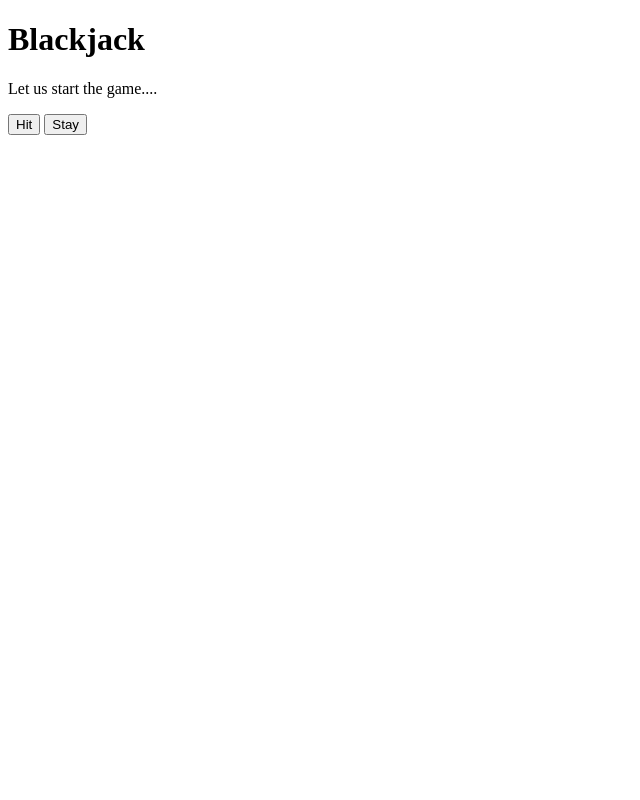
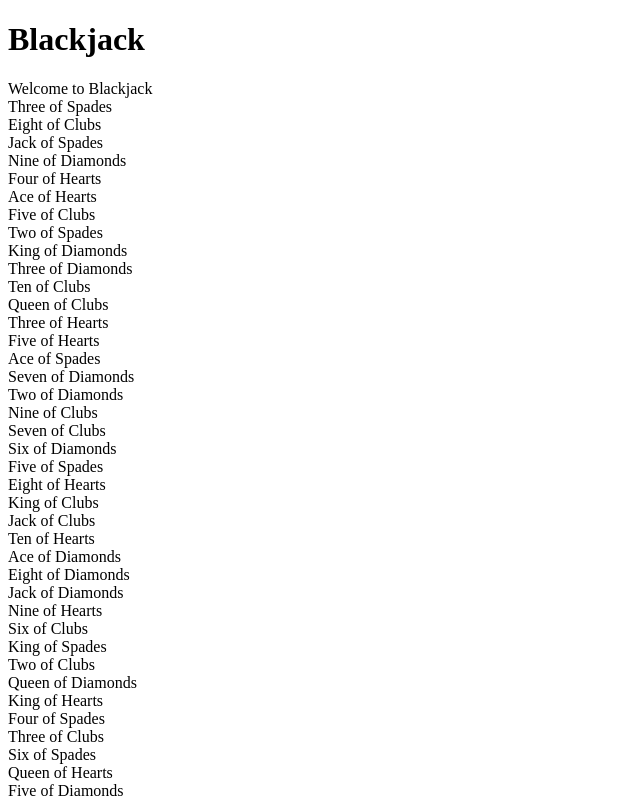
Before and after one commit to peterPalVanyo/pet-blackjack, a plain HTML site: page src/index.html in a window 1280 px wide. Both pictures are taken after a click on the button "New Game!". Shown: the top 800 px of the page, without its empty margins (0-640 px from the left). Drawn offline with Linux system fonts and the light colour scheme.

Commit message:
try the shuffle function

```diff
--- a/src/index.html
+++ b/src/index.html
@@ -7,9 +7,10 @@
 <body>
 
 
-<h1 id="title">Blackjack</h1>
+    <h1 id="title">Blackjack</h1>
+    <p id="text-area">Welcome to Blackjack</p>
 
-    <p id="text-area">Welcome to Blackjack</p>
+
     <button id="new-game-button">New Game!</button>
     <button id="hit-button">Hit</button>
     <button id="stay-button">Stay</button>
--- a/src/main.js
+++ b/src/main.js
@@ -2,22 +2,58 @@
 card game first attempt to pet project
  */
 
+
+//card variables
 let suits = ["Hearts", "Clubs", "Diamonds", "Spades"];
 let values = ["Ace", "King", "Queen", "Jack", "Ten", "Nine", "Eight", "Seven", "Six", "Five", "Four", "Three", "Two"];
 
+
+//dom variables
 let textArea = document.getElementById(`text-area`);
 let newGameButton = document.getElementById(`new-game-button`);
 let hitButton = document.getElementById(`hit-button`);
 let stayButton = document.getElementById(`stay-button`);
 
+
+//game variables
+let gameStarted = false,
+    gameOver = false,
+    playerWon = false,
+    dealerCards = [],
+    playerCards = [],
+    dealerScore = 0,
+    playerScore = 0,
+    deck = [];
+
+
 hitButton.style.display = `none`;
 stayButton.style.display = `none`;
+showStatus();
+
+
 newGameButton.addEventListener(`click`, function () {
-    textArea.innerText = `Let us start the game....`;
+    gameStarted = true;
+    gameOver = false;
+    playerWon = false;
+
+    deck = createDeck();
+    suffleDeck(deck);
+    playerCards = [getNextCard(), getNextCard()];
+    dealerCards = [getNextCard(), getNextCard()];
+
+    for (let i = 0; i < deck.length; i++) {
+        textArea.innerText += `\n` + getCardString(deck[i]);
+    }
+
     newGameButton.style.display = `none`;
     hitButton.style.display = `inline`;
     stayButton.style.display = `inline`;
+    showStatus();
 });
+
+
+
+//functions
 
 function createDeck() {
     let deck = [];
@@ -27,29 +63,36 @@ function createDeck() {
                 suit: suits[idxSuits],
                 value: values[idxValues]
             };
-            deck.push( card );
+            deck.push(card);
         }
     }
     return deck;
 }
 
-let deck = createDeck();
+function suffleDeck(deck) {
+    for (let i = 0; i < deck.length; i++) {
+        let swapIdx = Math.trunc(Math.random() * deck.length);
+        let tmp = deck[swapIdx];
+        deck[swapIdx] = deck[i];
+        deck[i] = tmp;
+    }
+}
 
-function getNextCard(){
+function getCardString(card) {
+    return card.value + " of " + card.suit;
+}
+
+function showStatus() {
+    if (!gameStarted) {
+        textArea.innerText = "Welcome to Blackjack";
+    }
+}
+
+
+function getNextCard() {
     return deck.shift();
-
-}
-function getCardString(card){
-    return card.value + " of " + card.suit;
-
 }
 
 // for(let i = 0; i < deck.length; i++){
 //     console.log(deck[i]);
 // }
-
-let playerCards = [getNextCard(), getNextCard()];
-
-console.log("your cards: ");
-console.log("  " + getCardString(playerCards[0]) );
-console.log("  " + getCardString(playerCards[1]) );
```
